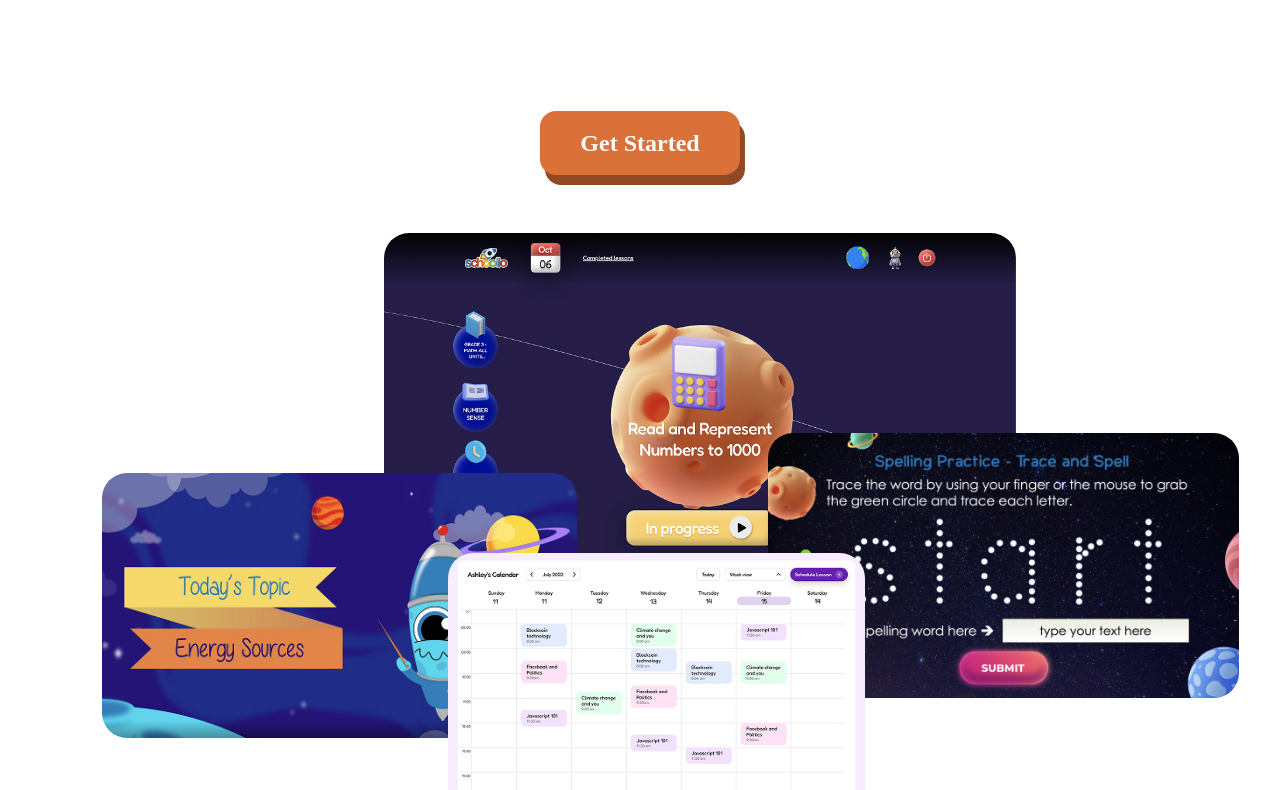
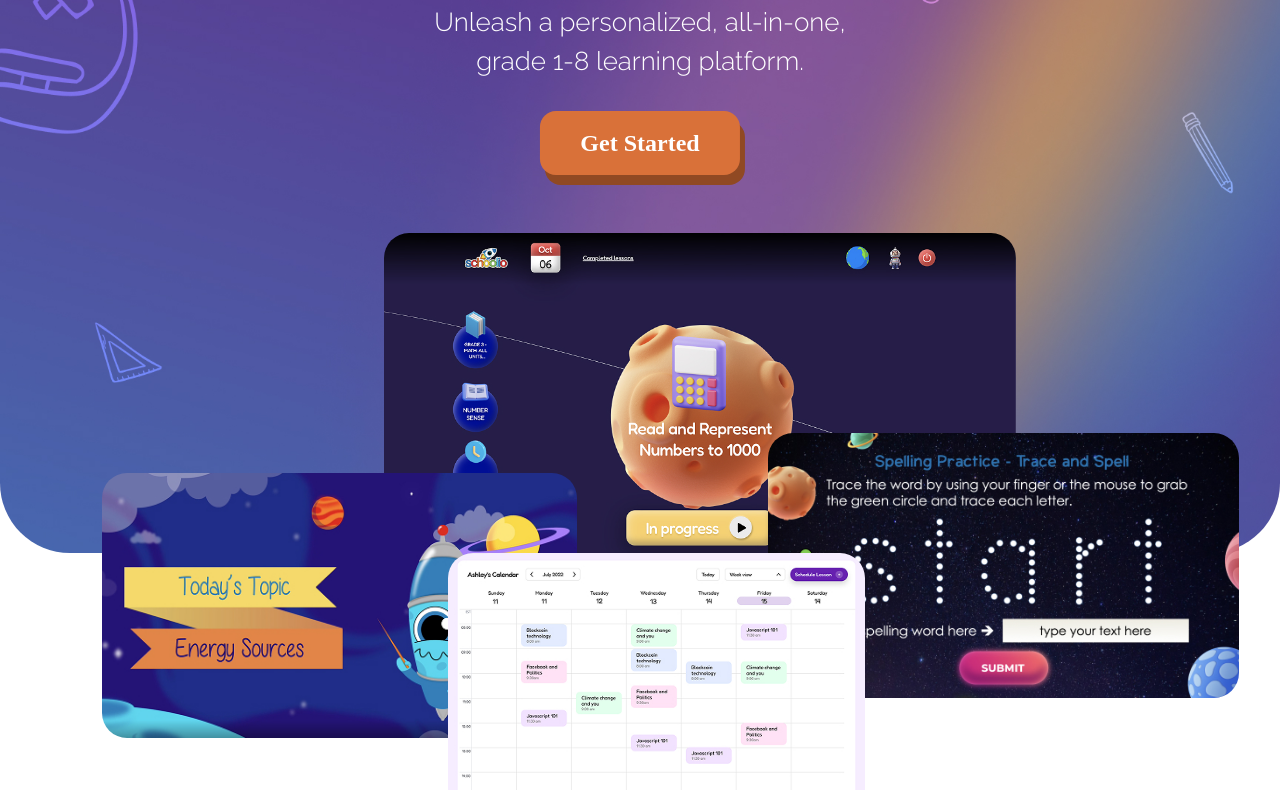
Before and after one commit to azizbekreimbaev/school_digital, a plain HTML site: page index.html in a window 1280 px wide. Shown: the part 405-1195 px from the top of the page. Drawn offline with Linux system fonts and the light colour scheme; the site is published under a folder, as on GitHub Pages, so addresses that start at the root find nothing.

Commit message:
Update style.css

```diff
--- a/css/style.css
+++ b/css/style.css
@@ -199,7 +199,7 @@ body {
 }
 .fullscreen__bg {
   min-height: 100vh;
-  background: url("/img/bg.jpg") center/cover no-repeat;
+  background: url("../img/bg.jpg") center/cover no-repeat;
   border-radius: 70px;
 }
 .fullscreen__text {
```
